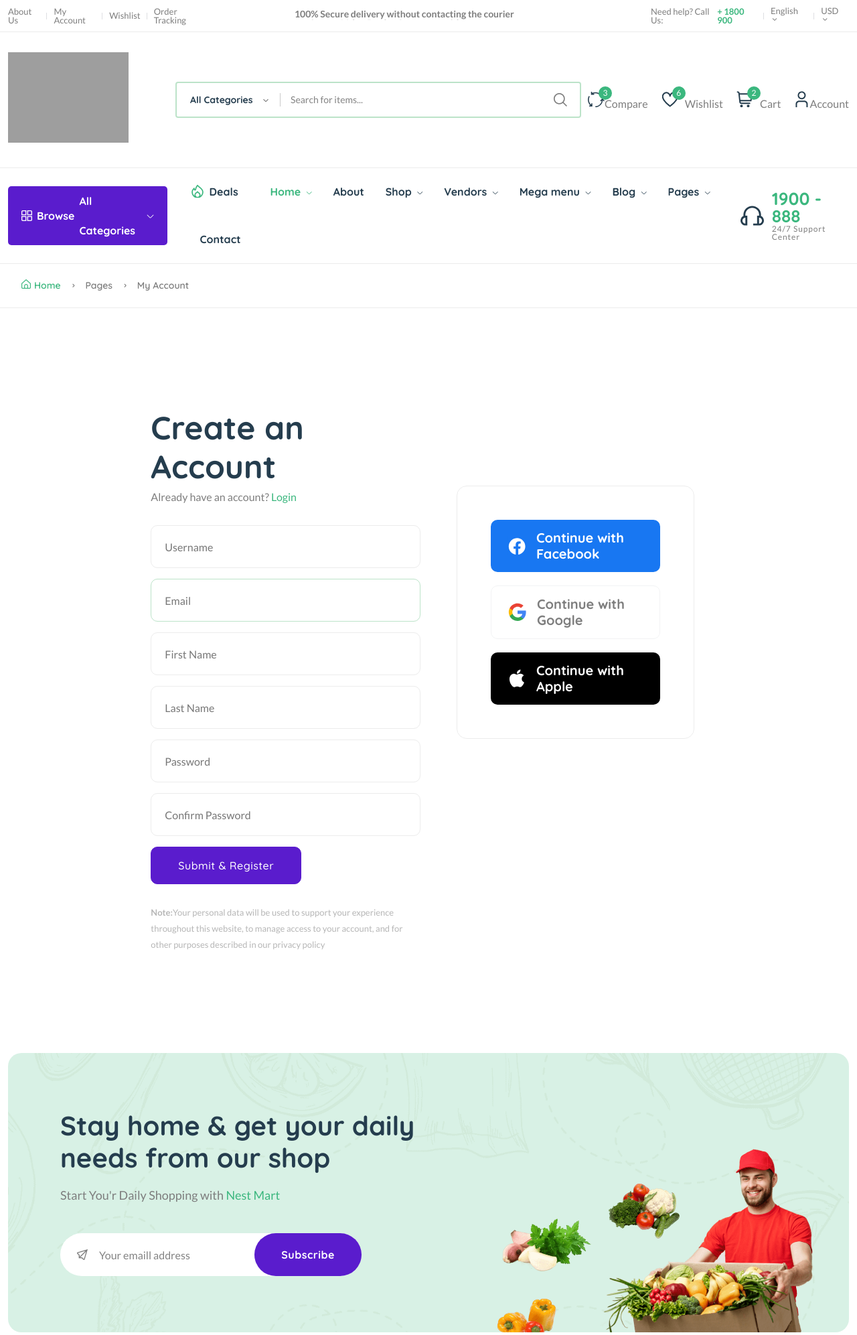
After one commit to hollrojm/E-commerce-NobApp, a Django app: page /user/sign-up/ in a window 1280 px wide. The commit adds this page. Shown: the top 1993 px of the page at 67% size. Run offline with Django 5.2, Linux system fonts and the light colour scheme; some libraries are stand-ins or nearby versions; grey boxes are pictures that could not be loaded.

Commit message:
Feature/Add-sign-up-user-register-and-view

```diff
--- /dev/null
+++ b/authuser/forms.py
@@ -0,0 +1,26 @@
+from django import forms
+from django.contrib.auth.forms import UserCreationForm
+from authuser.models import User
+
+class UserRegistrationForm(UserCreationForm):
+    password1 = forms.CharField(label='Password', widget=forms.PasswordInput(attrs={'class': 'form-control', 'placeholder': 'Password'}))
+    password2 = forms.CharField(label='Confirm Password', widget=forms.PasswordInput(attrs={'class': 'form-control', 'placeholder': 'Confirm Password'}))
+
+    class Meta:
+        model = User
+        fields = ['username','email', 'name', 'last_name', 'password1', 'password2']
+        labels = {
+            'username': 'Username',
+            'email': 'Email',
+            'name': 'First Name',
+            'last_name': 'Last Name',
+            'password1': 'Password',
+            'password2': 'Confirm Password'
+        }
+        widgets = {
+            'username': forms.TextInput(attrs={'class': 'form-control', 'placeholder': 'Username'}),
+            'email': forms.EmailInput(attrs={'class': 'form-control', 'placeholder': 'Email'}),
+            'name': forms.TextInput(attrs={'class': 'form-control', 'placeholder': 'First Name'}),
+            'last_name': forms.TextInput(attrs={'class': 'form-control', 'placeholder': 'Last Name'}),
+
+        }
--- a/authuser/models.py
+++ b/authuser/models.py
@@ -29,6 +29,7 @@ class User(AbstractBaseUser, PermissionsMixin):
     email = models.EmailField(_('dirección email'), unique=True)
     name = models.CharField(_('nombre'), max_length=255, blank=True)
     last_name = models.CharField(_('apellido'), max_length=255, blank=True)
+    username = models.CharField(_('nombre de usuario'), max_length=255, blank=True)
     phone_number = models.CharField(_('número de teléfono'), max_length=20, blank=True)
     #profile_picture = models.ImageField(upload_to='profile_pictures/', null=True, blank=True)
     is_superuser = models.BooleanField(default=False)
--- /dev/null
+++ b/authuser/urls.py
@@ -0,0 +1,8 @@
+from django.urls import path
+from authuser import views
+
+app_mame = 'authuser'
+
+urlpatterns = [
+    path('sign-up/', views.register_view, name='sign-up'),
+]
--- a/authuser/views.py
+++ b/authuser/views.py
@@ -1,3 +1,22 @@
-from django.shortcuts import render
+from django.shortcuts import redirect, render
+from authuser.forms import UserRegistrationForm
+from django.contrib.auth import authenticate, login, logout
+from django.contrib import messages
 
-# Create your views here.
+def register_view(request):
+    if request.method == 'POST':
+        form = UserRegistrationForm(request.POST or None)
+        if form.is_valid():
+            new_user = form.save()
+            username = form.cleaned_data.get('email')
+            messages.success(request, f'Account created for {username}')
+            new_user = authenticate(email=form.cleaned_data['email'], password=form.cleaned_data['password1'])
+            login(request, new_user)
+            return redirect('core:index')
+    else:
+
+        form = UserRegistrationForm()
+    context = {
+        'form': form
+    }
+    return render(request, 'authuser/sign-up.html', context)
--- a/core/urls.py
+++ b/core/urls.py
@@ -4,5 +4,5 @@ from core import views
 
 app_name = 'core'
 urlpatterns = [
-    path('', views.index),
+    path('', views.index, name='index'),
 ]
--- a/ecommercenp/urls.py
+++ b/ecommercenp/urls.py
@@ -23,6 +23,7 @@ from django.conf.urls.static import static
 urlpatterns = [
     path('admin/', admin.site.urls),
     path('', include('core.urls')),
+    path('user/', include('authuser.urls')),
 
 ]
 if settings.DEBUG:
--- /dev/null
+++ b/templates/authuser/sign-up.html
@@ -0,0 +1,206 @@
+{% extends 'partials/base.html' %} {% load static %} {% block content %}
+
+<main class="main pages">
+  <div class="page-header breadcrumb-wrap">
+    <div class="container">
+      <div class="breadcrumb">
+        <a href="index.html" rel="nofollow"
+          ><i class="fi-rs-home mr-5"></i>Home</a
+        >
+        <span></span> Pages <span></span> My Account
+      </div>
+    </div>
+  </div>
+  <div class="page-content pt-150 pb-150">
+    <div class="container">
+      <div class="row">
+        <div class="col-xl-8 col-lg-10 col-md-12 m-auto">
+          <div class="row">
+            <div class="col-lg-6 col-md-8">
+              <div class="login_wrap widget-taber-content background-white">
+                <div class="padding_eight_all bg-white">
+                  {% if form.errors %}
+                  <div class="alert alert-danger" role="alert">
+                    <strong>{{form.errors}}</strong>
+                    <!-- {% for message in messages %}
+                    {{ message }}
+                  {% endfor %} -->
+                  </div>
+                  {% endif %}
+                  <div class="heading_s1">
+                    <h1 class="mb-5">Create an Account</h1>
+                    <p class="mb-30">
+                      Already have an account?
+                      <a href="page-login.html">Login</a>
+                    </p>
+                  </div>
+                  <form method="POST">
+                    {% csrf_token %}
+                    <div class="form-group">{{ form.username }}</div>
+                    <div class="form-group">{{ form.email }}</div>
+                    <div class="form-group">{{ form.name }}</div>
+                    <div class="form-group">{{ form.last_name }}</div>
+                    <div class="form-group">{{ form.password1 }}</div>
+                    <div class="form-group">{{ form.password2 }}</div>
+
+                    <!-- <div class="form-group">
+                      <input
+                        type="text"
+                        required=""
+                        name="username"
+                        placeholder="Username"
+                      />
+                    </div>
+                    <div class="form-group">
+                      <input
+                        type="text"
+                        required=""
+                        name="email"
+                        placeholder="Email"
+                      />
+                    </div>
+                    <div class="form-group">
+                      <input
+                        required=""
+                        type="password"
+                        name="password"
+                        placeholder="Password"
+                      />
+                    </div>
+                    <div class="form-group">
+                      <input
+                        required=""
+                        type="password"
+                        name="password"
+                        placeholder="Confirm password"
+                      />
+                    </div>
+                    <div class="login_footer form-group">
+                      <div class="chek-form">
+                        <input
+                          type="text"
+                          required=""
+                          name="email"
+                          placeholder="Security code *"
+                        />
+                      </div>
+                      <span class="security-code">
+                        <b class="text-new">8</b>
+                        <b class="text-hot">6</b>
+                        <b class="text-sale">7</b>
+                        <b class="text-best">5</b>
+                      </span>
+                    </div> -->
+                    <!--  <div class="payment_option mb-50">
+                      <div class="custome-radio">
+                        <input
+                          class="form-check-input"
+                          required=""
+                          type="radio"
+                          name="payment_option"
+                          id="exampleRadios3"
+                          checked=""
+                        />
+                        <label
+                          class="form-check-label"
+                          for="exampleRadios3"
+                          data-bs-toggle="collapse"
+                          data-target="#bankTranfer"
+                          aria-controls="bankTranfer"
+                          >I am a customer</label
+                        >
+                      </div>
+                      <div class="custome-radio">
+                        <input
+                          class="form-check-input"
+                          required=""
+                          type="radio"
+                          name="payment_option"
+                          id="exampleRadios4"
+                          checked=""
+                        />
+                        <label
+                          class="form-check-label"
+                          for="exampleRadios4"
+                          data-bs-toggle="collapse"
+                          data-target="#checkPayment"
+                          aria-controls="checkPayment"
+                          >I am a vendor</label
+                        >
+                      </div>
+                    </div>
+                    <div class="login_footer form-group mb-50">
+                      <div class="chek-form">
+                        <div class="custome-checkbox">
+                          <input
+                            class="form-check-input"
+                            type="checkbox"
+                            name="checkbox"
+                            id="exampleCheckbox12"
+                            value=""
+                          />
+                          <label
+                            class="form-check-label"
+                            for="exampleCheckbox12"
+                            ><span>I agree to terms &amp; Policy.</span></label
+                          >
+                        </div>
+                      </div>
+                      <a href="page-privacy-policy.html"
+                        ><i class="fi-rs-book-alt mr-5 text-muted"></i>Lean
+                        more</a
+                      >
+                    </div> -->
+                    <div class="form-group mb-30">
+                      <button
+                        type="submit"
+                        class="btn btn-fill-out btn-block hover-up font-weight-bold"
+                        name="login"
+                        id="basicAlert"
+                      >
+                        Submit &amp; Register
+                      </button>
+                    </div>
+                    <p class="font-xs text-muted">
+                      <strong>Note:</strong>Your personal data will be used to
+                      support your experience throughout this website, to manage
+                      access to your account, and for other purposes described
+                      in our privacy policy
+                    </p>
+                  </form>
+                </div>
+              </div>
+            </div>
+            <div class="col-lg-6 pr-30 d-none d-lg-block">
+              <div class="card-login mt-115">
+                <a href="#" class="social-login facebook-login">
+                  <img
+                    src="{% static 'assets/imgs/theme/icons/logo-facebook.svg' %}"
+                    alt=""
+                  />
+                  <span>Continue with Facebook</span>
+                </a>
+                <a href="#" class="social-login google-login">
+                  <img
+                    src="{% static 'assets/imgs/theme/icons/logo-google.svg' %}"
+                    alt=""
+                  />
+                  <span>Continue with Google</span>
+                </a>
+                <a href="#" class="social-login apple-login">
+                  <img
+                    src="{% static 'assets/imgs/theme/icons/logo-apple.svg' %}"
+                    alt=""
+                  />
+                  <span>Continue with Apple</span>
+                </a>
+              </div>
+            </div>
+          </div>
+        </div>
+      </div>
+    </div>
+  </div>
+</main>
+
+{% endblock %}
--- a/templates/partials/base.html
+++ b/templates/partials/base.html
@@ -1748,6 +1748,17 @@
     <script src="{% static 'assets/js/plugins/jquery.vticker-min.js' %}"></script>
     <script src="{% static 'assets/js/plugins/jquery.theia.sticky.js' %}"></script>
     <script src="{% static 'assets/js/plugins/jquery.elevatezoom.js' %}"></script>
+    <script src="https://cdn.jsdelivr.net/npm/sweetalert2@11"></script>
+    {%if messages%} {% for message in messages %}
+    <script>
+      Swal.fire({
+        icon: "{{ message.tags }}",
+        title: "{{ message.tags }}",
+        text: "{{ message }}",
+        timer: 3000,
+      });
+    </script>
+    {% endfor %} {% endif %}
     <!-- Template  JS -->
     <script src="{% static 'assets/js/main.js' %}"></script>
     <script src="{% static 'assets/js/shop.js' %}"></script>
```
Also changed, not shown: authuser/admin.py (+6 -1 lines), authuser/migrations/0002_user_username.py (added).
